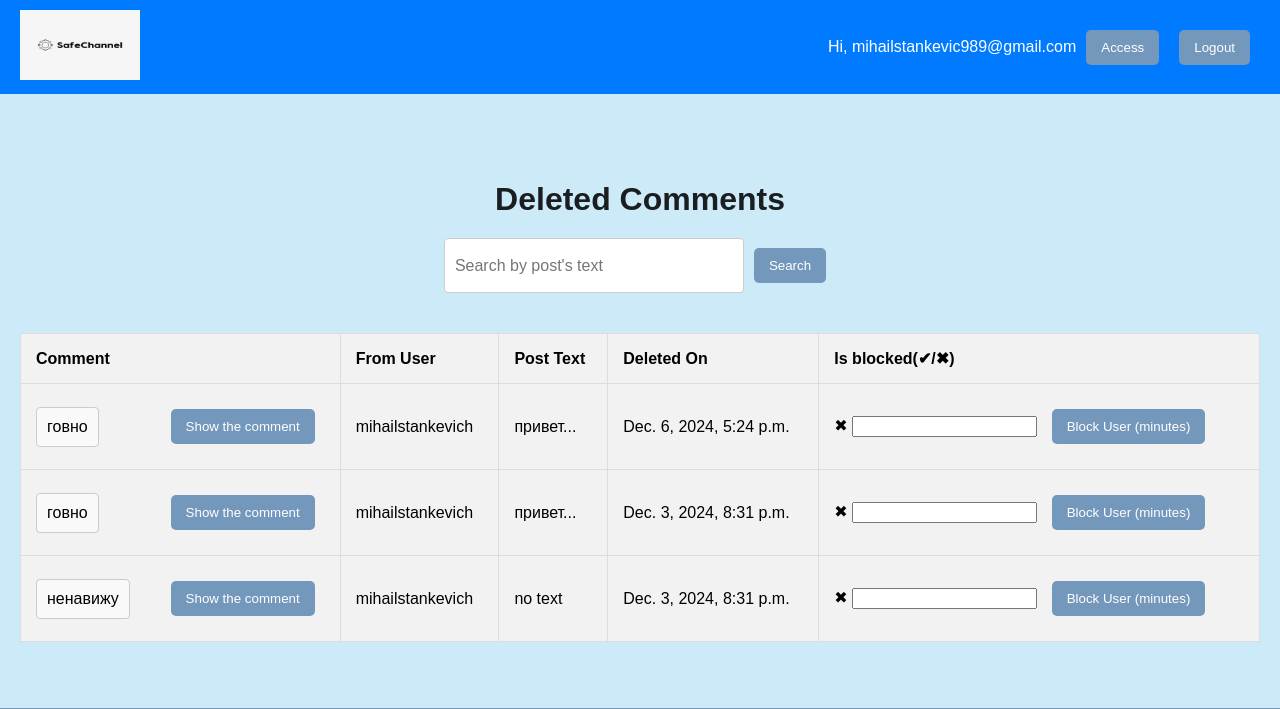
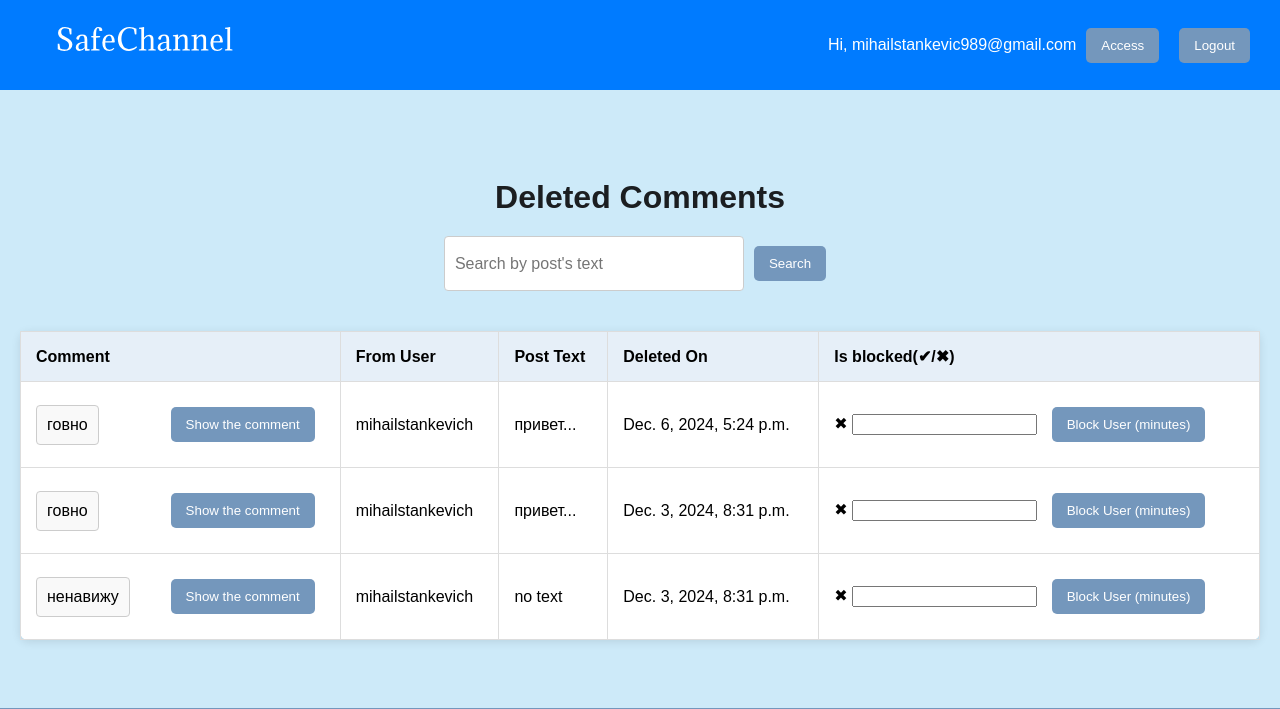
Before and after one commit to MihailStankevich/Toxic_comments_detection, a Django app: page /moderation/deleted_comments/-1002480882782/ in a window 1280 px wide. Shown: the top 709 px of the page. Run offline with Django 4.2, Linux system fonts and the light colour scheme; a user stored in the database is signed in; data comes from the database, SQL or seed files in the repository; both versions use the stored data as it was after the commit.

Commit message:
added css and changed logo

```diff
--- a/moderation/static/moderation/styles.css
+++ b/moderation/static/moderation/styles.css
@@ -20,11 +20,12 @@ header {
 }
 .logo {
     display: flex;
-    align-items: center; /* Center logo and text vertically */
+    align-items: center;
+    max-width: 190px;
+    max-height: 70px;
 }
 .logo img {
-    height: 70px;
-    width: 120px; /* Adjust logo height */
+
     margin-right: 10px; /* Space between logo and name */
 }
 .auth-links {
@@ -51,6 +52,8 @@ button {
     cursor: pointer;
     border-radius: 5px;
     margin: 10px;
+    cursor: pointer;
+    transition: background-color 0.3s;
 }
 
 button:hover {
@@ -128,7 +131,10 @@ label {
 table {
     width: 100%;
     border-collapse: collapse; /* Merge borders */
-    margin-top: 20px; /* Space above the table */
+    margin-top: 20px;
+    background-color: #ffffff; /* White background for the table */
+    border-radius: 8px; /* Rounded corners */
+    box-shadow: 0 2px 10px rgba(0, 0, 0, 0.1);
 }
 
 th, td {
@@ -138,11 +144,10 @@ th, td {
 }
 
 th {
-    background-color: #f2f2f2; /* Light gray background for header */
+    background-color: #e6eff8; /* Header color */
+    font-weight: bold; /* Light gray background for header */
 }
-tr{
-    background-color: #f2f2f2;
-}
+
 tr:hover {
     background-color: #f1f1f1; /* Highlight row on hover */
 }
--- a/moderation/templates/moderation/base.html
+++ b/moderation/templates/moderation/base.html
@@ -11,7 +11,7 @@
     <header>
         <div class="logo">
             <a href="{% url 'home' %}">
-                <img src="{% static 'moderation/logo.png' %}" alt="Logo" />
+                <img src="{% static 'moderation/logo1.png' %}" alt="Logo" />
             </a>
         </div>
         <div class="auth-links">
```
Also changed, not shown: db.sqlite3, moderation/static/moderation/logo1.png (added).
